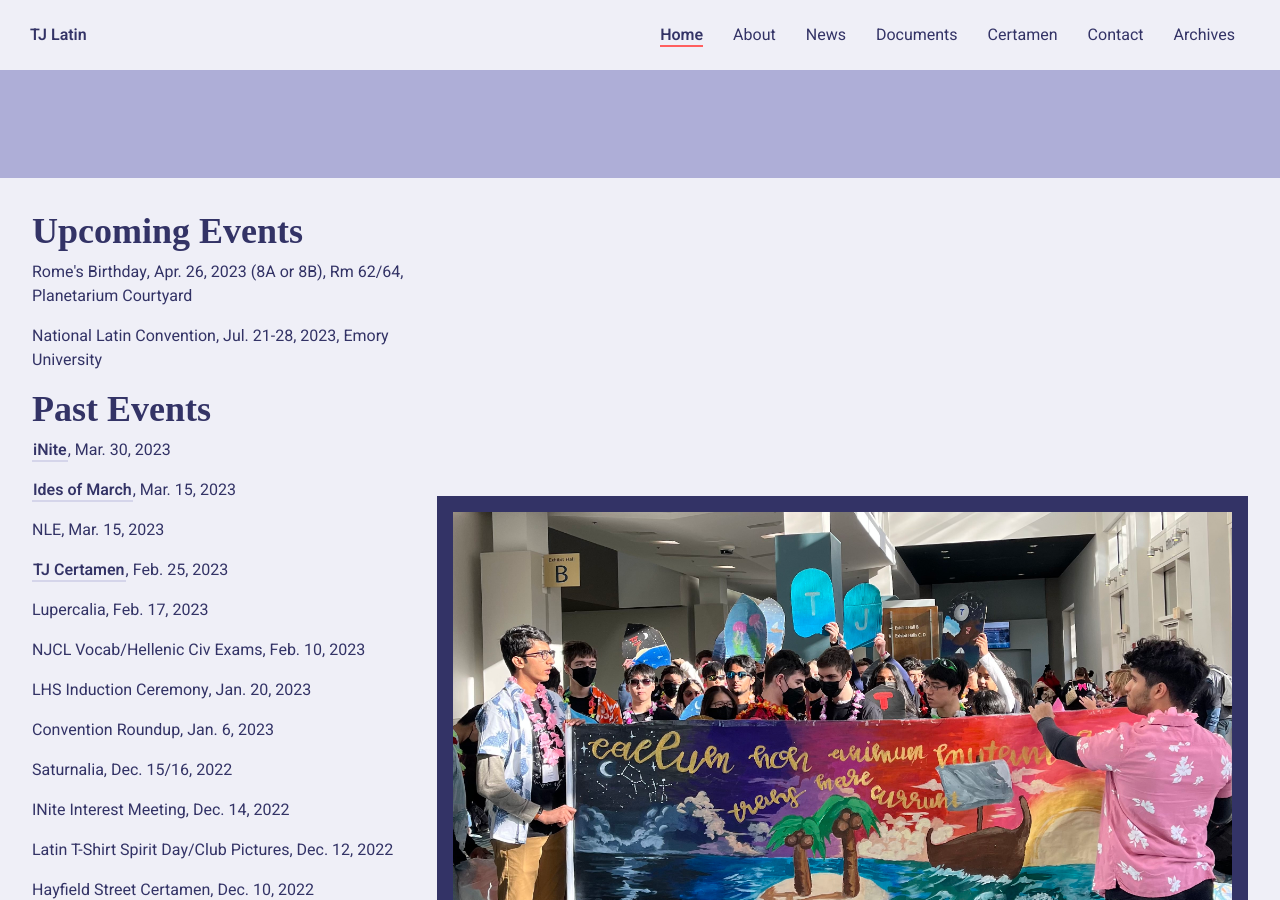
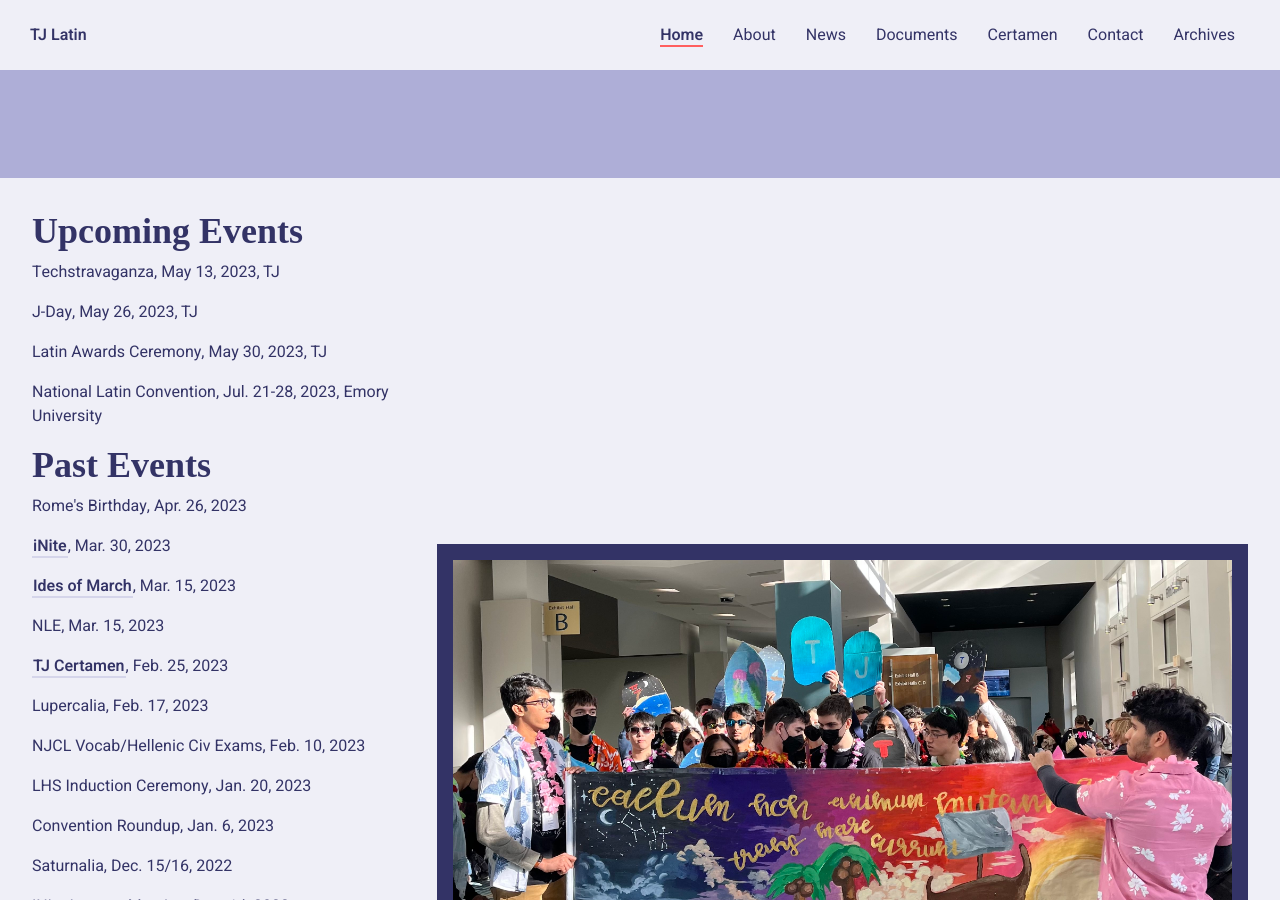
Before and after one commit to TJLatin/website, a Jekyll site: the page built from index.html, in a window 1280 px wide and 900 px high, scrolled down 722 px. Built offline with Jekyll 4.4.1, drawn with Linux system fonts in a browser that asks for light colours; some web fonts are replaced.

Commit message:
end of apr updates

```diff
--- a/_data/events.yml
+++ b/_data/events.yml
@@ -1,12 +1,21 @@
 upcoming_events:
-- name: Rome's Birthday
-  date: Apr. 26, 2023 (8A or 8B)
-  loc: Rm 62/64, Planetarium Courtyard
+- name: Techstravaganza
+  date: May 13, 2023
+  loc: TJ
+- name: J-Day
+  date: May 26, 2023
+  loc: TJ
+- name: Latin Awards Ceremony
+  date: May 30, 2023
+  loc: TJ
 - name: National Latin Convention
   date: Jul. 21-28, 2023
   loc: Emory University
 
 past_events:
+- name: Rome's Birthday
+  date: Apr. 26, 2023
+  link: none
 - name: iNite
   date: Mar. 30, 2023
   link: https://drive.google.com/file/d/106uV80HtptJqs5TUVEtzf7W42c9cPiXM/view?usp=drivesdk
--- a/_data/minutes.yml
+++ b/_data/minutes.yml
@@ -25,3 +25,6 @@
 - name: Officers Meeting
   date: 2023-04-12
   url: https://docs.google.com/document/d/1LKqtLTsqCooHRdMwS2-BIK4STvcn9FZQVndnkvkk5O0/edit?usp=sharing
+- name: Officers Meeting
+  date: 2023-04-19
+  url: https://docs.google.com/document/d/1TU-USljl9wRaCwOzelEP-nRKqy-fmp8cbmvp_k53u6s/edit?usp=sharing
```
